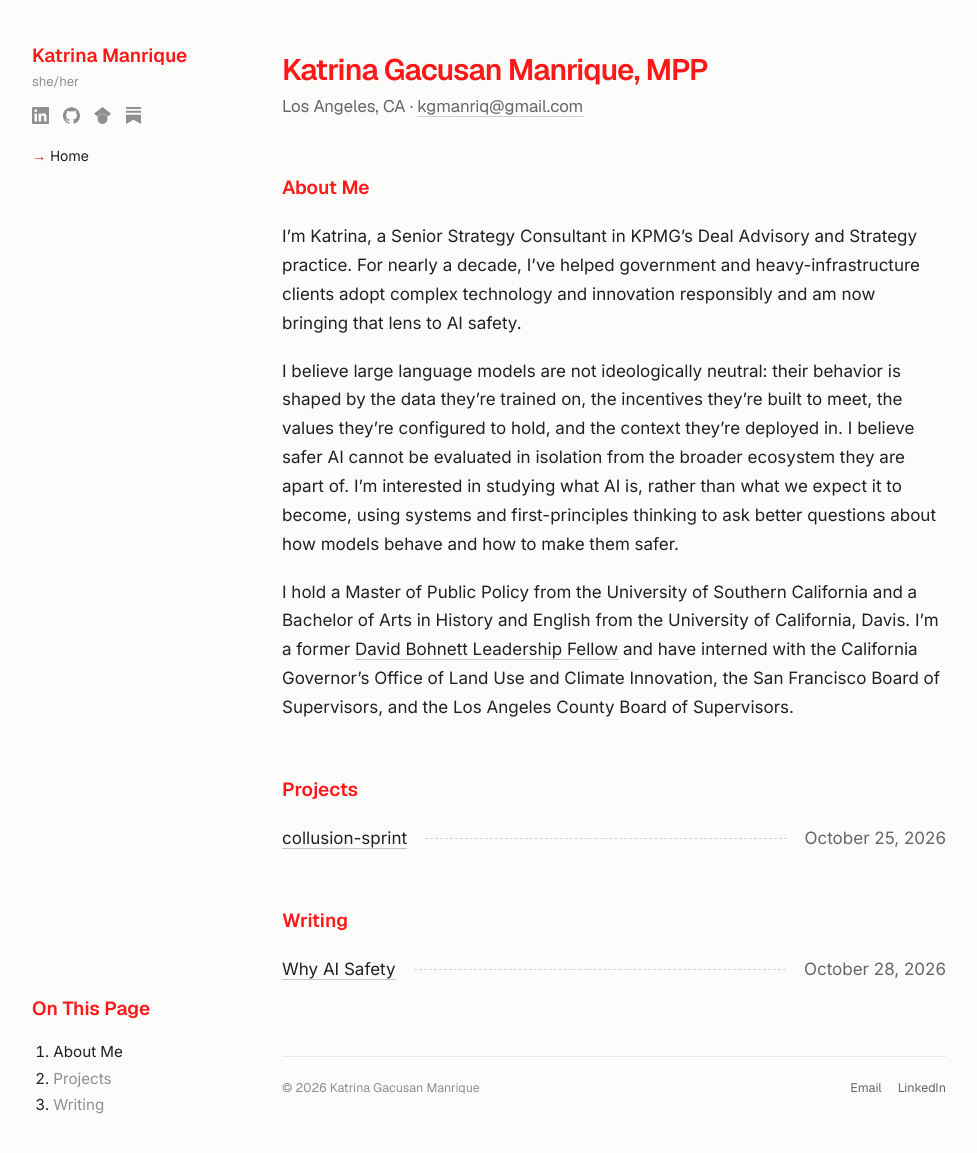
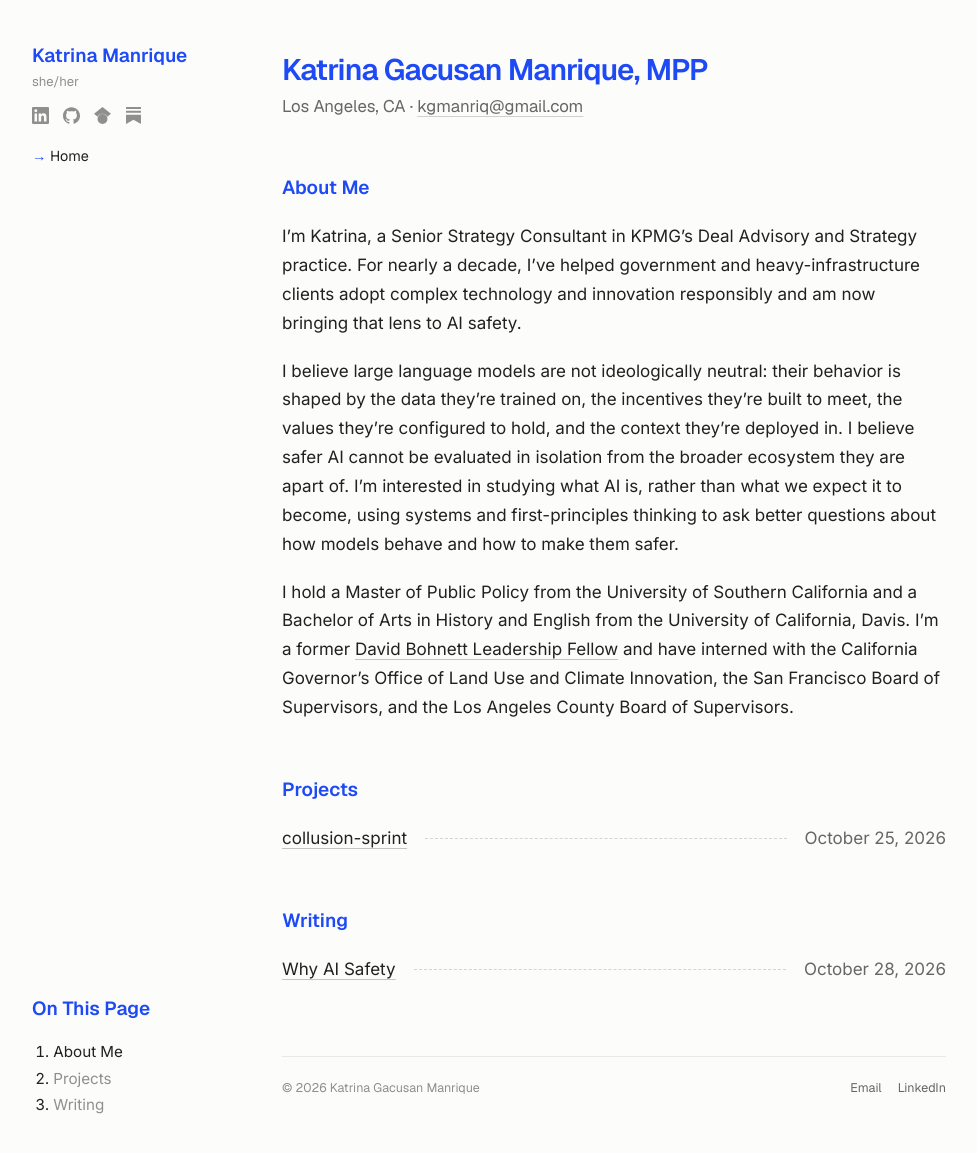
Before and after one commit to kgmanriq/kgmanriq.github.io, a Jekyll site: the page built from index.html, in a window 1280 px wide and 1163 px high. Shown: the top 1153 px of the window, without its empty margins (16-993 px from the left). Built offline with Jekyll 4.4.1, drawn with Linux system fonts in a browser that asks for light colours.

Commit message:
Back to #1e4af5 blue
Co-Authored-By: Claude Opus 5.5 <noreply@anthropic.com>
Claude-Session: https://claude.ai/code/session_01EuuEgRVzQ3seSDn6GstdDW

```diff
--- a/assets/css/style.css
+++ b/assets/css/style.css
@@ -5,9 +5,9 @@
   --muted: #666666;
   --faint: #8f8f8f;
   --line: #e8e8e5;
-  --accent: #FF1818;
-  --heading: #FF1818;
-  --accent-soft: #ffeaea;
+  --accent: #1e4af5;
+  --heading: #1e4af5;
+  --accent-soft: #eaeffe;
   --serif: "Geist", "Helvetica Neue", Helvetica, Arial, sans-serif;
   --sans: "Geist", "Helvetica Neue", Helvetica, Arial, sans-serif;
   --body: "Inter", "Helvetica Neue", Helvetica, Arial, sans-serif;
@@ -93,7 +93,7 @@ p { margin: 0 0 1.1em; }
 /* ---------- Tiles ---------- */
 .tiles { display: grid; grid-template-columns: repeat(3, 1fr); gap: 14px; margin-bottom: 8px; clear: none; }
 .tile { display: flex; flex-direction: column; background: #fff; border: 1px solid var(--line); border-radius: 10px; overflow: hidden; text-decoration: none; color: var(--text); transition: border-color .15s, transform .15s; }
-.tile:hover { color: var(--text); border-color: rgba(255, 24, 24, .5); transform: translateY(-2px); }
+.tile:hover { color: var(--text); border-color: rgba(30, 74, 245, .5); transform: translateY(-2px); }
 .tile-img { width: 100%; aspect-ratio: 16 / 9; object-fit: cover; display: block; border-bottom: 1px solid var(--line); }
 .tile-body { padding: 14px 15px 16px; display: flex; flex-direction: column; flex: 1; }
 .tile-meta { font-family: var(--sans); font-size: .68rem; color: var(--faint); margin: 0 0 6px; }
```
